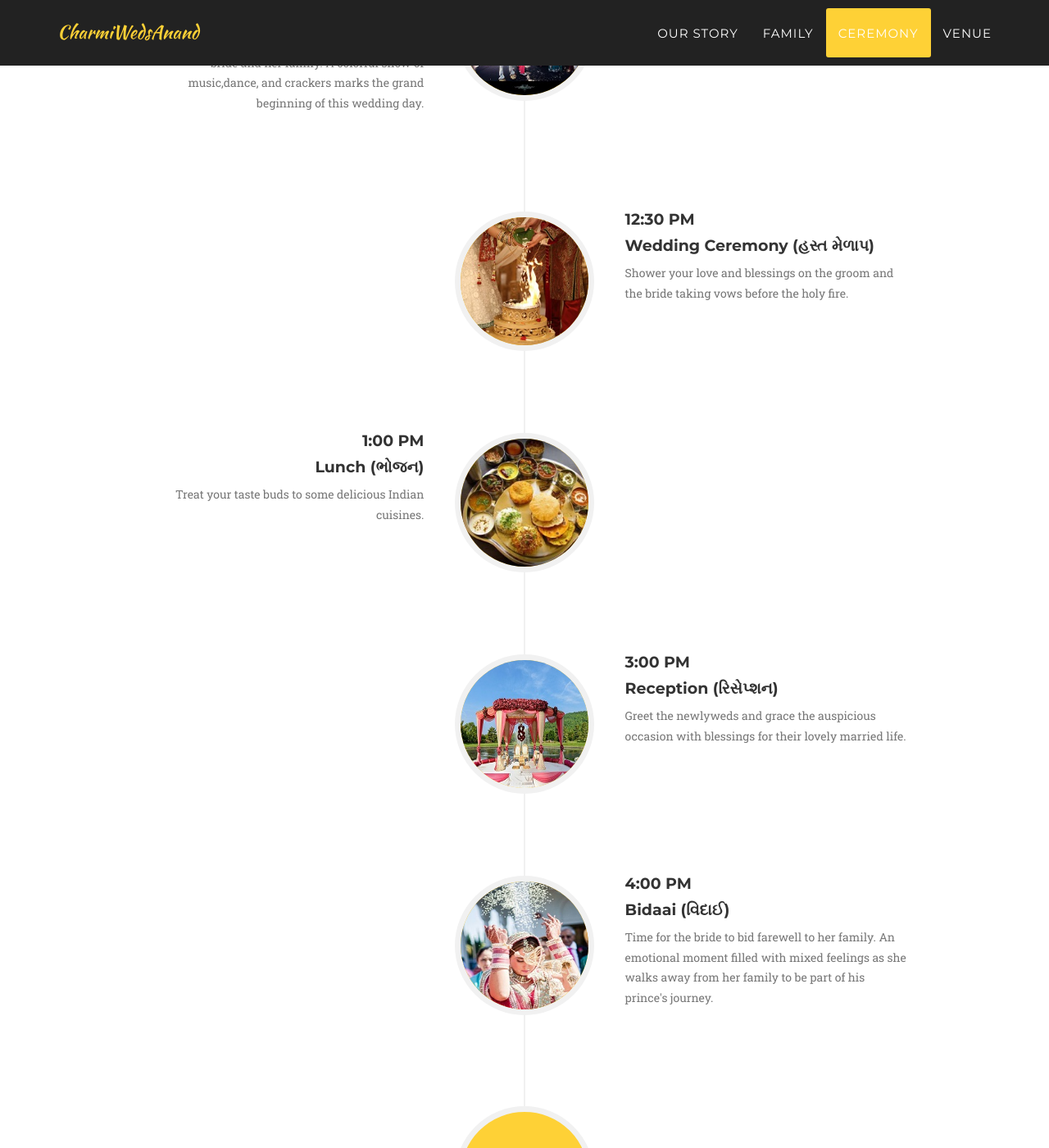
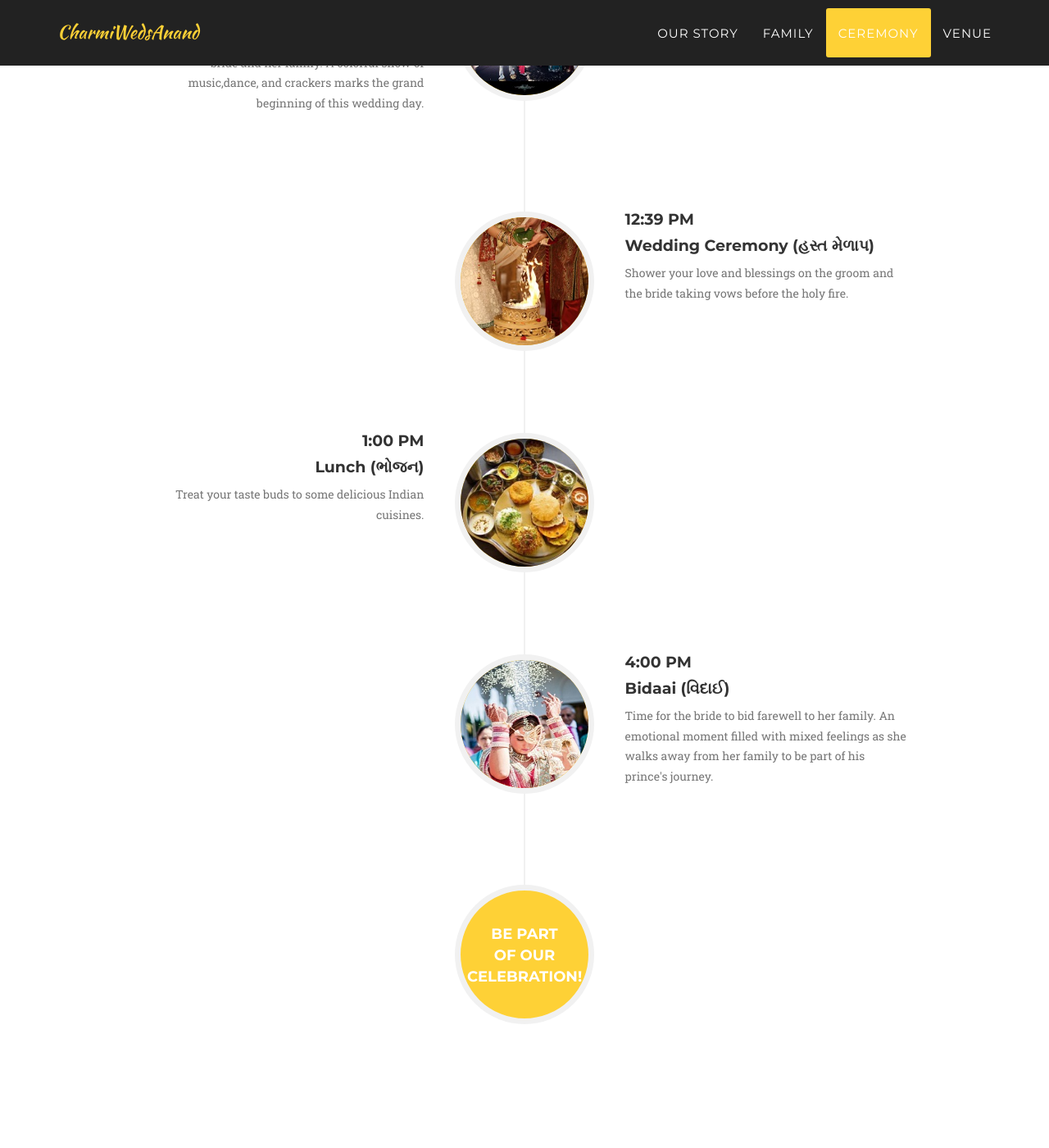
Before and after one commit to anandjoshi91/charmiwedsanand, a Jekyll site: the page built from index.html, in a window 1280 px wide and 1400 px high, scrolled down 4067 px. Shown: the whole window at 82% size. Built offline with Jekyll 4.4.1, drawn with Linux system fonts in a browser that asks for light colours; some web fonts are replaced.

Commit message:
wedding site

```diff
--- a/_includes/ceremony.html
+++ b/_includes/ceremony.html
@@ -30,7 +30,7 @@
                             </div>
                             <div class="timeline-panel">
                                 <div class="timeline-heading">
-                                    <h4>12:30 pm</h4>
+                                    <h4>12:39 pm</h4>
                                     <h4 class="subheading">Wedding Ceremony (હસ્ત મેળાપ)</h4>
                                 </div>
                                 <div class="timeline-body">
@@ -49,20 +49,6 @@
                                 </div>
                                 <div class="timeline-body">
                                     <p class="text-muted">Treat your taste buds to some delicious Indian cuisines.</p>
-                                </div>
-                            </div>
-                        </li>
-                        <li class="timeline-inverted">
-                            <div class="timeline-image">
-                                <img class="img-circle img-responsive" src="img/ceremony/4.jpg" alt="">
-                            </div>
-                            <div class="timeline-panel">
-                                <div class="timeline-heading">
-                                    <h4>3:00 pm</h4>
-                                    <h4 class="subheading">Reception (રિસેપ્શન)</h4>
-                                </div>
-                                <div class="timeline-body">
-                                    <p class="text-muted">Greet the newlyweds and grace the auspicious occasion with blessings for their lovely married life.</p>
                                 </div>
                             </div>
                         </li>
--- a/_includes/css/agency.css
+++ b/_includes/css/wedding.css
@@ -502,9 +502,9 @@ section h3.section-subheading {
 }
 
 .timeline>li .timeline-image h4 {
-    margin-top: 12px;
-    font-size: 10px;
-    line-height: 14px;
+    margin-top: 10px;
+    font-size: 8px;
+    line-height: 12px;
 }
 
 .timeline>li.timeline-inverted>.timeline-panel {
--- a/_includes/venue.html
+++ b/_includes/venue.html
@@ -1,5 +1,5 @@
 <!-- Our Story Section -->
-    <section id="venue">
+    <section id="venue" class="bg-light-gray">
         <div class="container">
             <div class="row">
                 <div class="col-lg-12 text-center">
--- a/_layouts/style.css
+++ b/_layouts/style.css
@@ -1,3 +1,3 @@
 {% include css/bootstrap.min.css %}
-{% include css/agency.css %}
+{% include css/wedding.css %}
 {{ content }}
```
